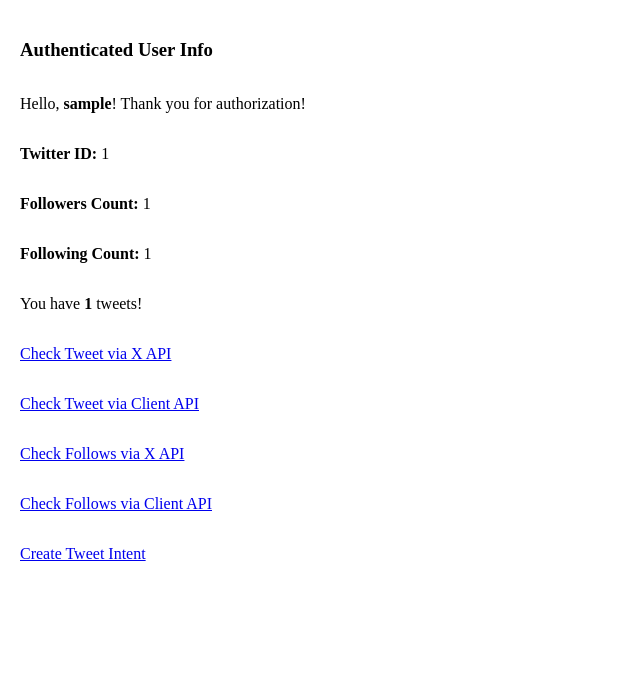
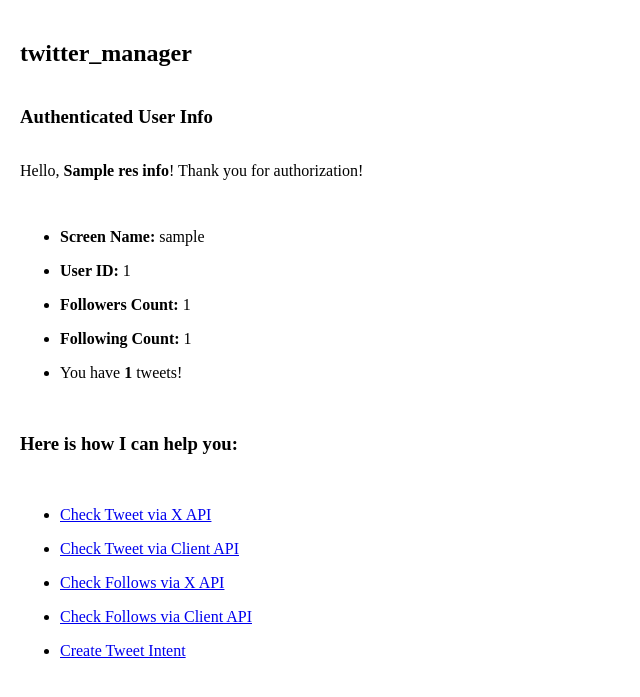
Before and after one commit to RomaKudryavtsev/twitter_in_flask, a Flask app: template templates/info.html in a window 1280 px wide. Shown: the top 697 px of the page, without its empty margins (0-640 px from the left). Run offline with Flask 3, Linux system fonts and the light colour scheme; the template is opened without the code that fills it: most values are stand-ins (such as "Sample title", 1, 10 or a date in 2020); parts of the project's set-up code (start-up, migrations or seed data) failed here and were passed over.

Commit message:
fix templates

```diff
--- a/templates/_base.html
+++ b/templates/_base.html
@@ -9,6 +9,7 @@
 </head>
 
 <body>
+    <h2>twitter_manager</h2>
     {% block content %}
     {% endblock %}
 </body>
--- a/templates/info.html
+++ b/templates/info.html
@@ -1,18 +1,43 @@
 {% extends "_base.html"%}
 {% block content%}
 <h3>Authenticated User Info</h3>
-<p>Hello, <b>{{ res_info["username"] }}</b>! Thank you for authorization!</p>
-<p><b>Twitter ID:</b> {{ res_info["id"]|string }}</p>
+<p>Hello, <b>{{ res_info["name"] }}</b>! Thank you for authorization!</p>
+<ul>
+    <li>
+        <p><b>Screen Name:</b> {{ res_info["username"] }}</p>
+    </li>
+    <li>
+        <p><b>User ID:</b> {{ res_info["id"]|string }}</p>
+    </li>
+    <li>
         <p><b>Followers Count:</b> {{ res_info["followers_count"]|string }}</p>
+    </li>
+    <li>
         <p><b>Following Count:</b> {{ res_info["following_count"]|string }}</p>
+    </li>
+    <li>
         <p>You have <b>{{ res_info["tweet_count"]|string }}</b> tweets!</p>
+    </li>
+</ul>
+<h3>Here is how I can help you:</h3>
+<ul>
+    <li>
         <p><a href="{{ url_for('x_api.tweet_lookup', current_username=res_info['username']) }}">Check Tweet via X API</a></p>
+    </li>
+    <li>
         <p><a href="{{ url_for('client_api.tweet_lookup', current_username=res_info['username'], tweet_count=res_info['tweet_count']) }}">Check
                         Tweet via Client API</a></p>
-
+    </li>
+    <li>
         <p><a href="{{ url_for('x_api.user_lookup', current_username=res_info['username']) }}">Check Follows via X API</a></p>
+    </li>
+    <li>
         <p><a href="{{ url_for('client_api.user_lookup', current_username=res_info['username'], following_count=res_info['following_count']) }}">Check
                         Follows via Client API</a>
         </p>
+    </li>
+    <li>
         <p><a href="{{ url_for('intent.post_intent', current_username=res_info['username']) }}">Create Tweet Intent</a></p>
+    </li>
+</ul>
 {% endblock %}
```
Lines whose indentation alone changed are shown as unchanged.
